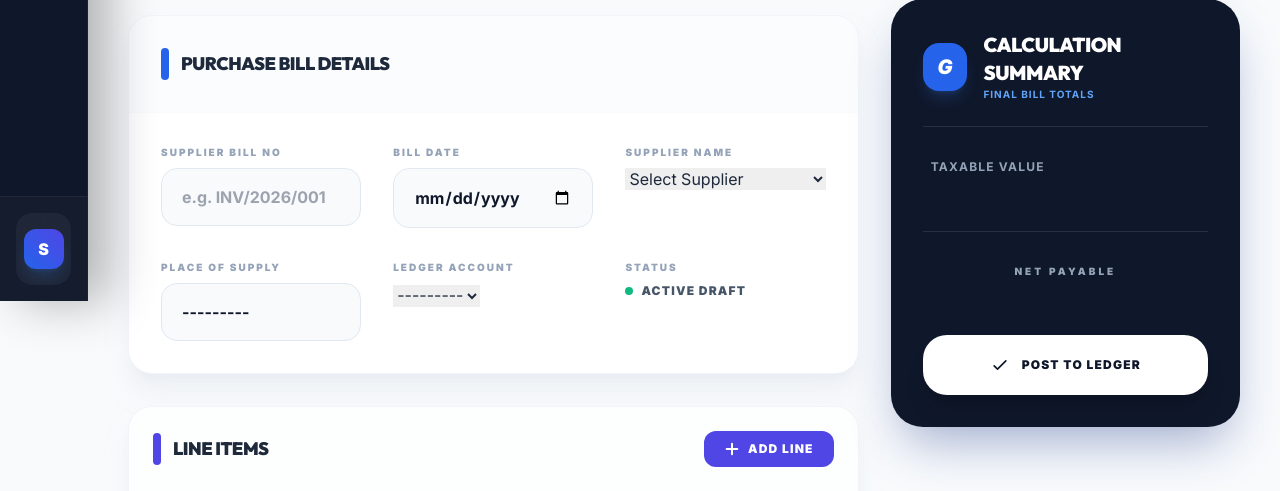
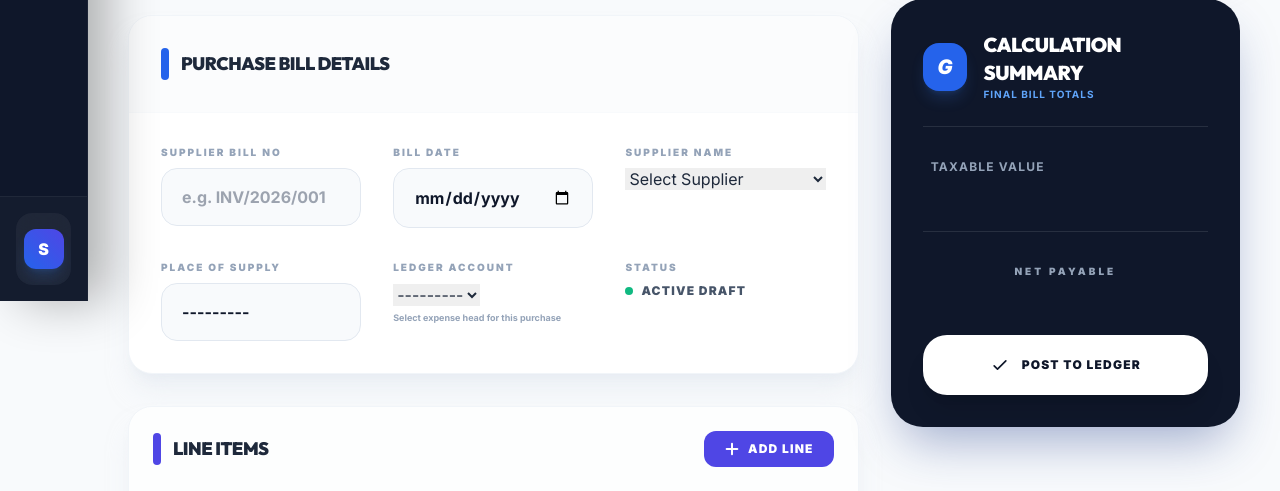
Before and after one commit to Tusharsinghoffical/gstaccountingapp, a Django app: page /purchases/add/ in a window 1280 px wide. Shown: the part 499-990 px from the top of the page. Run offline with Django 5.2, Linux system fonts and the light colour scheme; the visitor is signed in with stand-in values (Sample User, id 1); data that the repository does not hold is empty; some libraries are stand-ins or nearby versions.

Commit message:
feat: Auto-fill purchase invoice with smart defaults
- Auto-select Purchase ledger when form loads
- Add helper text for ledger account field
- OCR extracts and auto-fills invoice data
- Auto-calculate CGST/SGST/IGST based on supplier state
- Real-time totals calculation
- Smart line item management

```diff
--- a/templates/invoices/purchase_form.html
+++ b/templates/invoices/purchase_form.html
@@ -163,6 +163,7 @@
                             <label class="block text-[10px] font-black text-slate-400 uppercase tracking-[0.2em]">Ledger Account</label>
                             <div class="relative">
                                 {{ form.expense_ledger }}
+                                <p class="text-[9px] font-bold text-slate-400 mt-1">Select expense head for this purchase</p>
                             </div>
                         </div>
                         <div class="space-y-2">
@@ -458,6 +459,9 @@ function purchaseApp() {
                 this.addRow();
             }
 
+            // Auto-select Purchase ledger if available
+            this.autoSelectLedger();
+
             // Watch Select2
             $('#supplier-select').on('change', (e) => {
                 const state = $(e.target).find(':selected').data('state');
@@ -466,6 +470,19 @@ function purchaseApp() {
             });
 
             this.$watch('pos', () => this.recalculate());
+        },
+
+        autoSelectLedger() {
+            // Find and select "Purchase" ledger by default
+            const ledgerSelect = document.querySelector('select[name="expense_ledger"]');
+            if (ledgerSelect) {
+                for (let option of ledgerSelect.options) {
+                    if (option.text.toLowerCase().includes('purchase')) {
+                        ledgerSelect.value = option.value;
+                        break;
+                    }
+                }
+            }
         },
 
         addRow() {
```
Also changed, not shown: core/management/commands/create_chart_of_accounts.py (+8 -4 lines).
